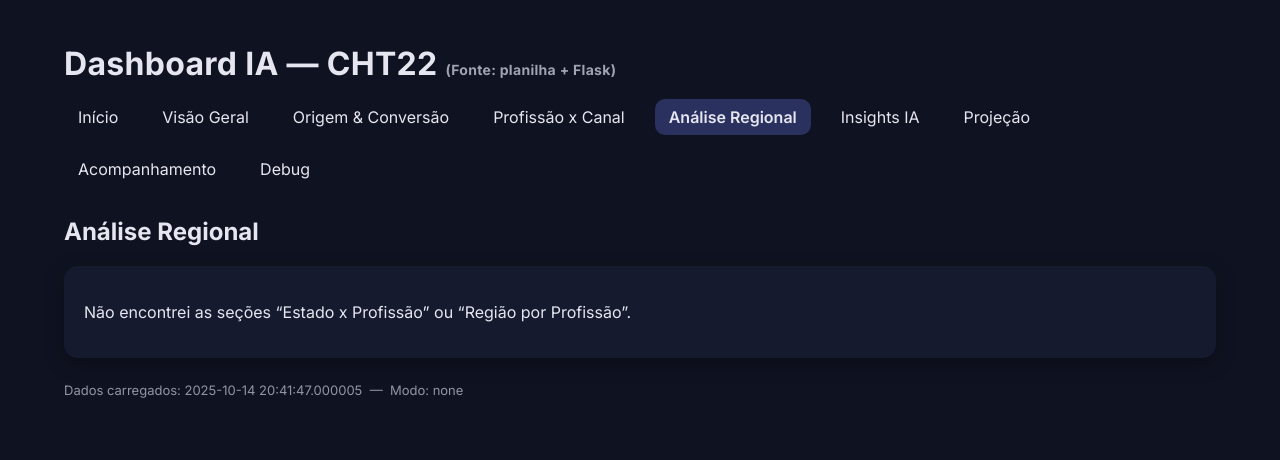
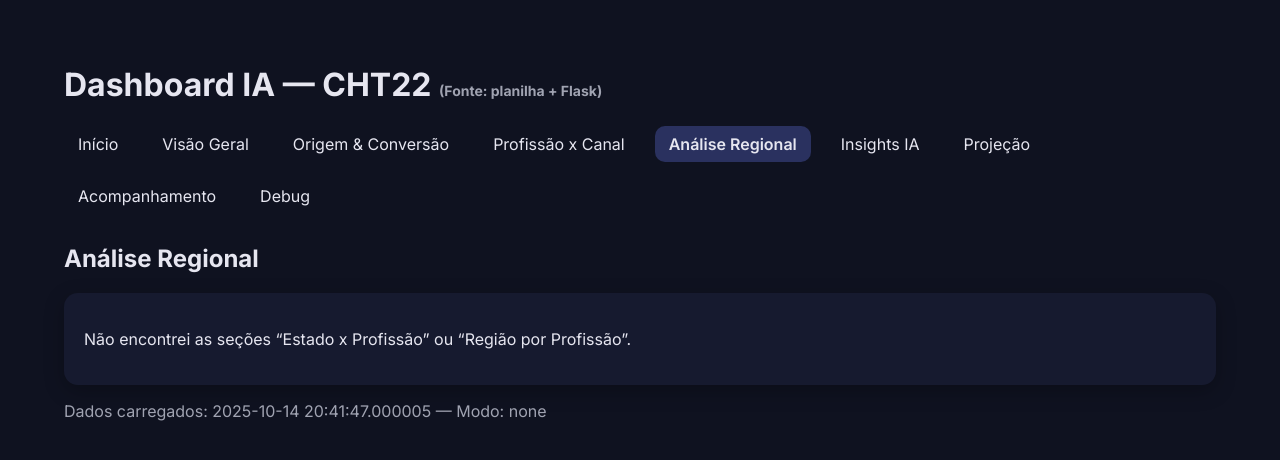
Before and after one commit to MacDowell354/dashboard-nandamac-ia, a Flask app: page /analise-regional in a window 1280 px wide. Shown: the top 460 px of the page. Run offline with Flask 3, Linux system fonts and the light colour scheme.

Commit message:
Update base.html

```diff
--- a/templates/base.html
+++ b/templates/base.html
@@ -12,30 +12,23 @@
     body { margin: 0; font-family: Inter, system-ui, -apple-system, Segoe UI, Roboto, Arial, sans-serif; background: var(--bg); color: var(--fg); }
     .container { max-width: 1200px; margin: 0 auto; padding: 24px; }
     header { padding: 20px 0 10px; }
-    h1 { margin: 0; font-weight: 700; letter-spacing:.3px; }
     nav { display:flex; gap: 16px; margin-top: 16px; flex-wrap: wrap; }
     nav a { text-decoration:none; color: var(--fg); padding: 8px 14px; border-radius: 10px; background: transparent; transition: .2s; }
     nav a:hover { background: #1d2240; }
     nav a.active { background: #2a315f; font-weight: 600; }
     .card { background: var(--card); border-radius: 14px; padding: 20px; box-shadow: 0 6px 20px rgba(0,0,0,.25); }
-    .muted { color: var(--muted); }
-    footer { opacity:.9; font-size: 13px; padding: 24px 0 40px; }
+    .kpis { display: grid; grid-template-columns: repeat(4, 1fr); gap: 16px; }
+    .kpi { background: var(--card); padding: 18px; border-radius: 14px; }
     table { width: 100%; border-collapse: collapse; }
     th, td { padding: 10px 12px; border-bottom: 1px solid #2b3157; text-align: left; }
     th { color: #cbd0ff; }
-    .kpis { display: grid; grid-template-columns: repeat(4, 1fr); gap: 16px; }
-    .kpi { background: var(--card); padding: 18px; border-radius: 14px; }
-    .kpi h3 { margin: 0 0 6px; font-size: 14px; color: #cbd0ff; }
-    .kpi strong { font-size: 22px; }
-    @media (max-width: 900px) { .kpis { grid-template-columns: 1fr 1fr; } }
-    @media (max-width: 560px) { .kpis { grid-template-columns: 1fr; } }
   </style>
   {% block head_extra %}{% endblock %}
 </head>
 <body>
   <div class="container">
     <header>
-      <h1>Dashboard IA — CHT22 <span class="muted" style="font-size:14px;">(Fonte: planilha + Flask)</span></h1>
+      <h1>Dashboard IA — CHT22 <span style="color:#a0a3b1;font-size:14px;">(Fonte: planilha + Flask)</span></h1>
       <nav>
         {% set p = current_path or '' %}
         <a href="/" class="{{ 'active' if p == '/' else '' }}">Início</a>
@@ -54,12 +47,10 @@
       {% block content %}{% endblock %}
     </main>
 
-    <footer class="muted">
-      Dados carregados: {{ last_loaded or "—" }} &nbsp;—&nbsp;
-      Modo: {{ data_mode or "—" }}
+    <footer style="color:#a0a3b1;margin-top:16px">
+      Dados carregados: {{ last_loaded or "—" }} — Modo: {{ data_mode or "—" }}
     </footer>
   </div>
-
   {% block body_extra %}{% endblock %}
 </body>
 </html>
```
